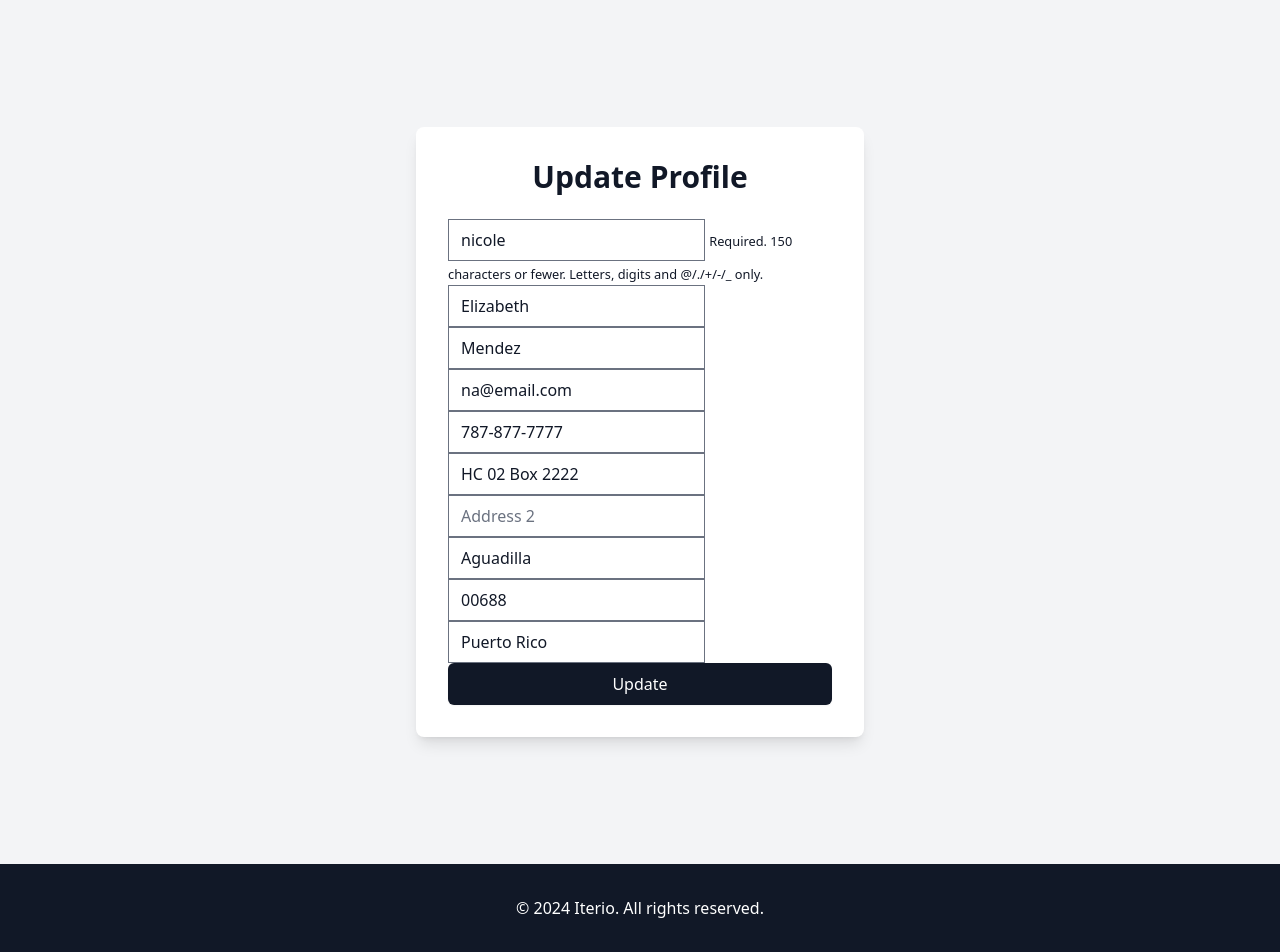
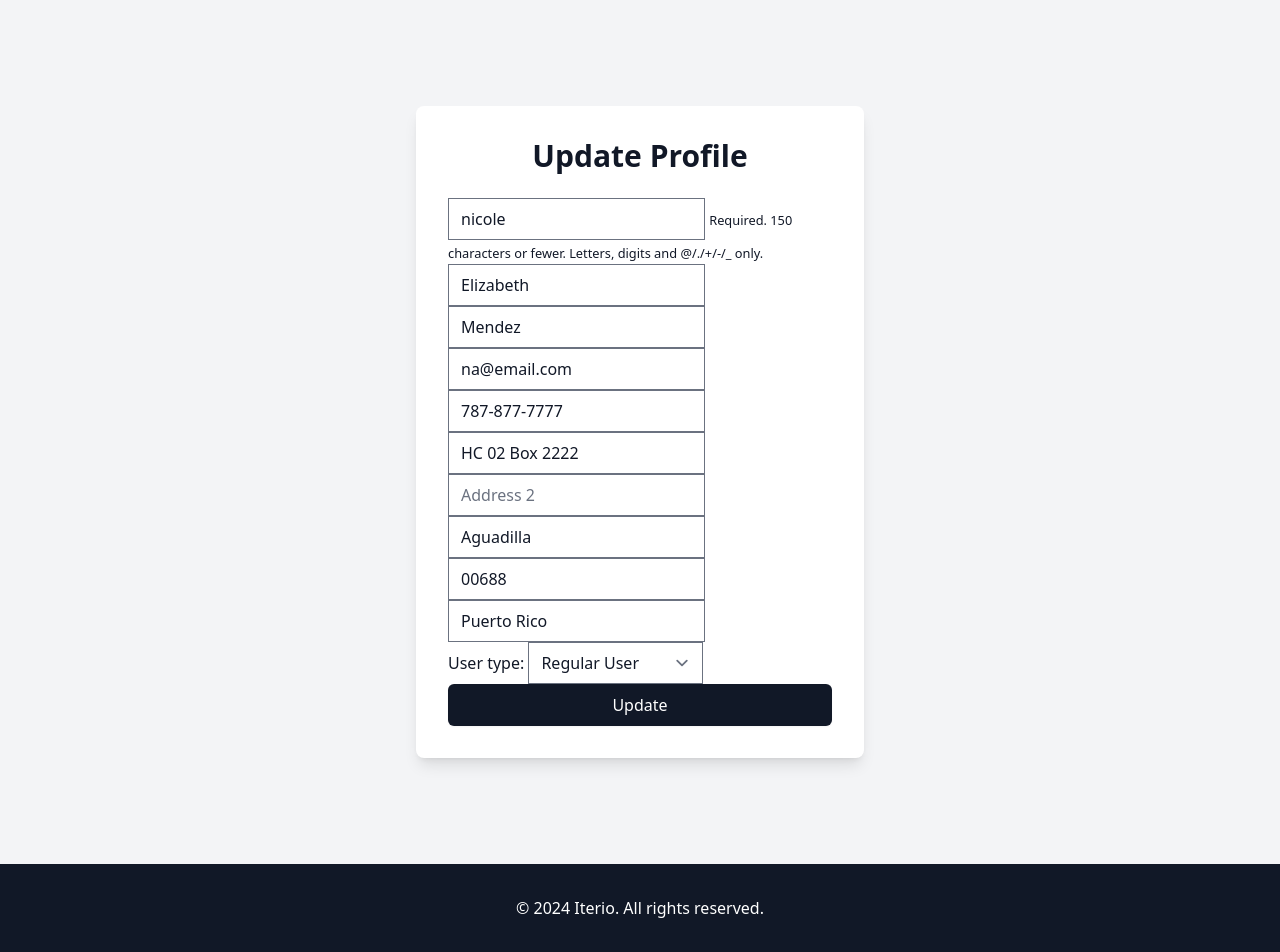
Before and after one commit to zabalae/iterio_project, a Django app: page /update_user/ in a window 1280 px wide. Shown: the part 56-1008 px from the top of the page. Run offline with Django 5.2, Linux system fonts and the light colour scheme; a user stored in the database is signed in; data comes from the database, SQL or seed files in the repository; both versions use the stored data as it was after the commit; style sheets or scripts are compiled from the project's sources; some libraries are stand-ins or nearby versions.

Commit message:
USER_CHOICES(Regular user/Service Provider)

```diff
--- a/iterio_app/forms.py
+++ b/iterio_app/forms.py
@@ -11,10 +11,12 @@ class UserInfoForm(forms.ModelForm):
     city = forms.CharField(label="", widget=forms.TextInput(attrs={'class':'form-control', 'placeholder':'City'}), required=False)
     zipcode = forms.CharField(label="", widget=forms.TextInput(attrs={'class':'form-control', 'placeholder':'Zipcode'}), required=False)
     country = forms.CharField(label="", widget=forms.TextInput(attrs={'class':'form-control', 'placeholder':'Country'}), required=False)
+    user_type = forms.ChoiceField(choices=Profile.USER_CHOICES, required=True)
+
 
     class Meta:
         model = Profile
-        fields = ('phone', 'address1', 'address2', 'city', 'zipcode', 'country', )
+        fields = ('phone', 'address1', 'address2', 'city', 'zipcode', 'country', 'user_type')
 
 
 
@@ -41,10 +43,11 @@ class SignUpForm(UserCreationForm):
     email = forms.EmailField(label="", widget=forms.TextInput(attrs={'class': 'form-control', 'placeholder': 'Email Address'}))
     first_name = forms.CharField(label="", max_length=100, widget=forms.TextInput(attrs={'class':'form-control', 'placeholder':'First Name'}))
     last_name = forms.CharField(label="", max_length=100, widget=forms.TextInput(attrs={'class':'form-control', 'placeholder':'Last Name'}))
+    user_type = forms.ChoiceField(choices=Profile.USER_CHOICES, required=True)
 
     class Meta:
         model = User
-        fields = ('username', 'first_name', 'last_name', 'email', 'password1', 'password2')
+        fields = ('username', 'first_name', 'last_name', 'email', 'password1', 'password2', 'user_type')
 
     def __init__(self, *args, **kwargs):
         super(SignUpForm, self).__init__(*args, **kwargs)
--- a/iterio_app/models.py
+++ b/iterio_app/models.py
@@ -6,6 +6,10 @@ from django.db.models.signals import post_save
 
 #Profile
 class Profile(models.Model):
+    USER_CHOICES = [
+        ('regular', 'Regular User'),
+        ('provider', 'Service Provider'),
+    ]
     user = models.OneToOneField(User, on_delete=models.CASCADE)
     date_modified = models.DateTimeField(User, auto_now=True)
     phone = models.CharField(max_length=20, blank=True)
@@ -14,6 +18,7 @@ class Profile(models.Model):
     city = models.CharField(max_length=200, blank=True)
     zipcode = models.CharField(max_length=200, blank=True)
     country = models.CharField(max_length=200, blank=True)
+    user_type = models.CharField(max_length=20, choices=USER_CHOICES, default='regular')
 
     def __str__(self):
         return self.user.username
--- a/iterio_app/templates/iterio_app/register.html
+++ b/iterio_app/templates/iterio_app/register.html
@@ -7,6 +7,7 @@
         <form method="POST" action="{% url 'register' %}" >
             {% csrf_token %}
             {{ form.as_p }}
+            <br></br>
             <button type="submit" class="w-full py-2 px-4 border border-transparent rounded-md shadow-sm text-white bg-gray-900 hover:bg-gray-700 focus:outline-none focus:ring-2 focus:ring-offset-2 focus:ring-indigo-500">Sign up</button>
         </form>
     </div>
--- a/iterio_app/views.py
+++ b/iterio_app/views.py
@@ -5,7 +5,7 @@ from django.contrib.auth.models import User
 from django.contrib.auth.forms import UserCreationForm, UserChangeForm
 from .forms import SignUpForm, UpdateUserForm, ChangePasswordForm, UserInfoForm
 from django import forms
-from .models import Profile
+from .models import Profile, ServiceProvider
 
 
 # Create your views here.
@@ -74,6 +74,13 @@ def update_user(request):
                 user_form.save()
                 user_info_form.save()
 
+                # Check if user type has changed
+                user_type = user_info_form.cleaned_data['user_type']
+                if user_type == 'provider' and not ServiceProvider.objects.filter(user=current_user).exists():
+                    ServiceProvider.objects.create(user=current_user)
+                elif user_type == 'regular' and ServiceProvider.objects.filter(user=current_user).exists():
+                    ServiceProvider.objects.filter(user=current_user).delete()
+
                 login(request, current_user)
                 return redirect('home')
         else:
```
Also changed, not shown: iterio_app/templates/iterio_app/home.html (+1 -24 lines), iterio_app/templates/iterio_app/profile.html (+11 -0 lines), db.sqlite3, iterio_app/migrations/0006_profile_user_type.py (added).
